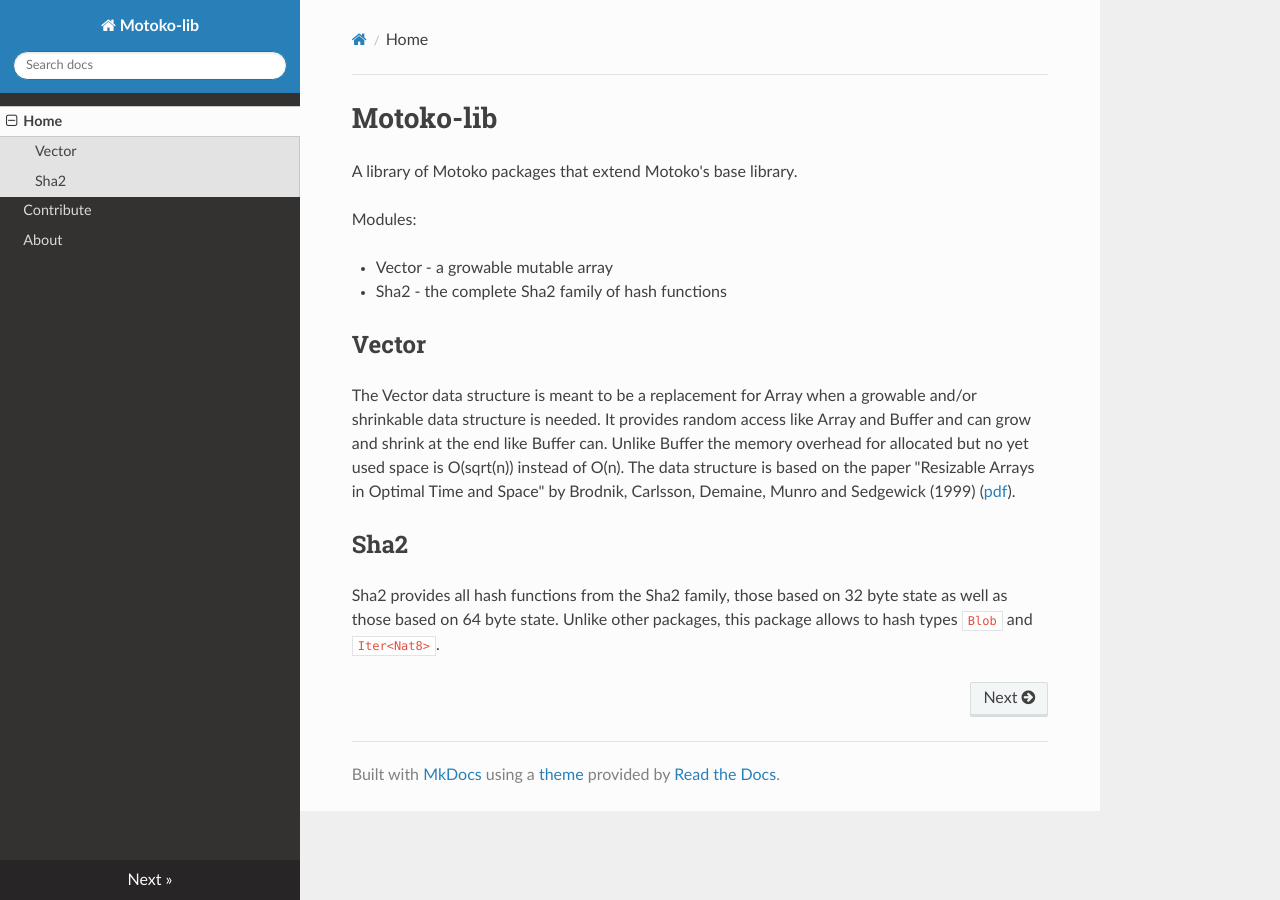
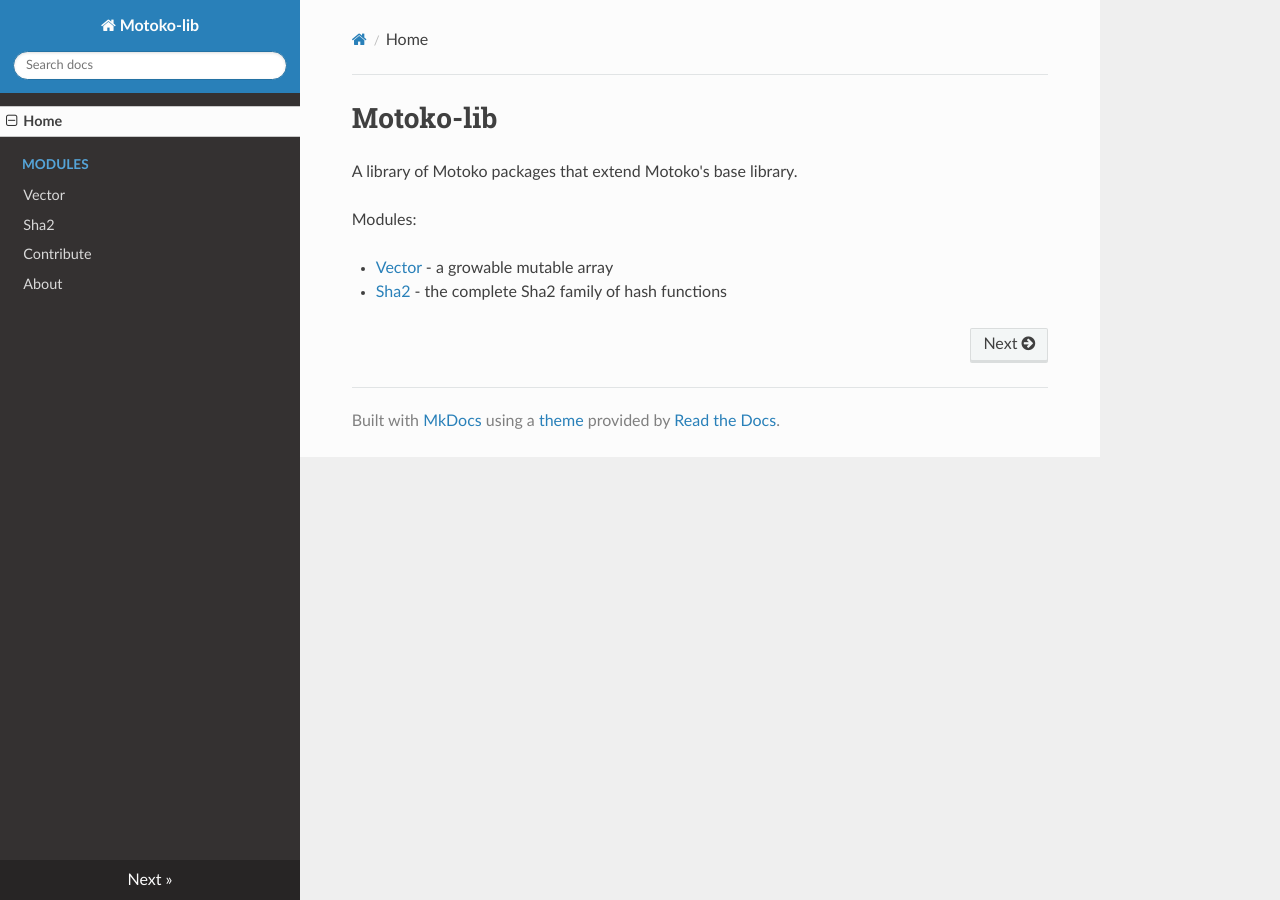
Before and after one commit to research-ag/motoko-lib, an MkDocs documentation site: the page built from docs/index.md, in a window 1280 px wide. Built offline with MkDocs 1.6.1, drawn with Linux system fonts in a browser that asks for light colours; nearby versions of some CDN libraries.

```diff
--- a/docs/index.md
+++ b/docs/index.md
@@ -3,17 +3,5 @@ A library of Motoko packages that extend Motoko's base library.
 
 Modules:
 
-* Vector - a growable mutable array
-* Sha2 - the complete Sha2 family of hash functions
-
-## Vector
-
-The Vector data structure is meant to be a replacement for Array when a growable and/or shrinkable data structure is needed.
-It provides random access like Array and Buffer and can grow and shrink at the end like Buffer can.
-Unlike Buffer the memory overhead for allocated but no yet used space is O(sqrt(n)) instead of O(n).
-The data structure is based on the paper "Resizable Arrays in Optimal Time and Space" by Brodnik, Carlsson, Demaine, Munro and Sedgewick (1999) ([pdf](https://sedgewick.io/wp-content/themes/sedgewick/papers/1999Optimal.pdf)).
-
-## Sha2
-
-Sha2 provides all hash functions from the Sha2 family, those based on 32 byte state as well as those based on 64 byte state.
-Unlike other packages, this package allows to hash types `Blob` and `Iter<Nat8>`.
+* [Vector](modules/vector.md) - a growable mutable array
+* [Sha2](modules/sha2.md) - the complete Sha2 family of hash functions
--- a/mkdocs.yml
+++ b/mkdocs.yml
@@ -1,7 +1,10 @@
 site_name: Motoko-lib
 site_url: https://research-ag.github.io/motoko-lib/
 nav:
-    - Home: index.md
-    - Contribute: contribute.md
-    - About: about.md
+  - Home: index.md
+  - Modules:
+    - Vector: modules/vector.md
+    - Sha2: modules/sha2.md
+  - Contribute: contribute.md
+  - About: about.md
 theme: readthedocs
```
Also changed, not shown: docs/modules/sha2.md (added, +4 -0 lines), docs/modules/vector.md (added, +13 -0 lines).
